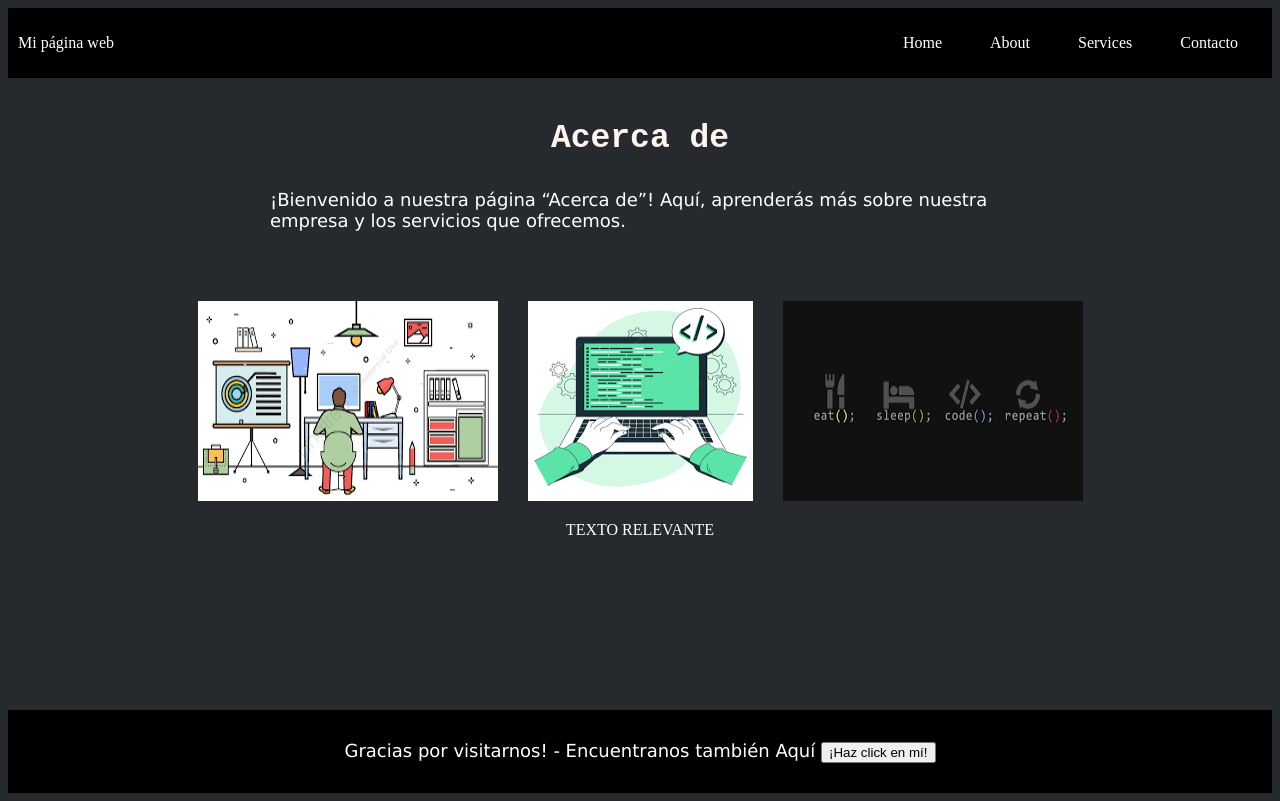
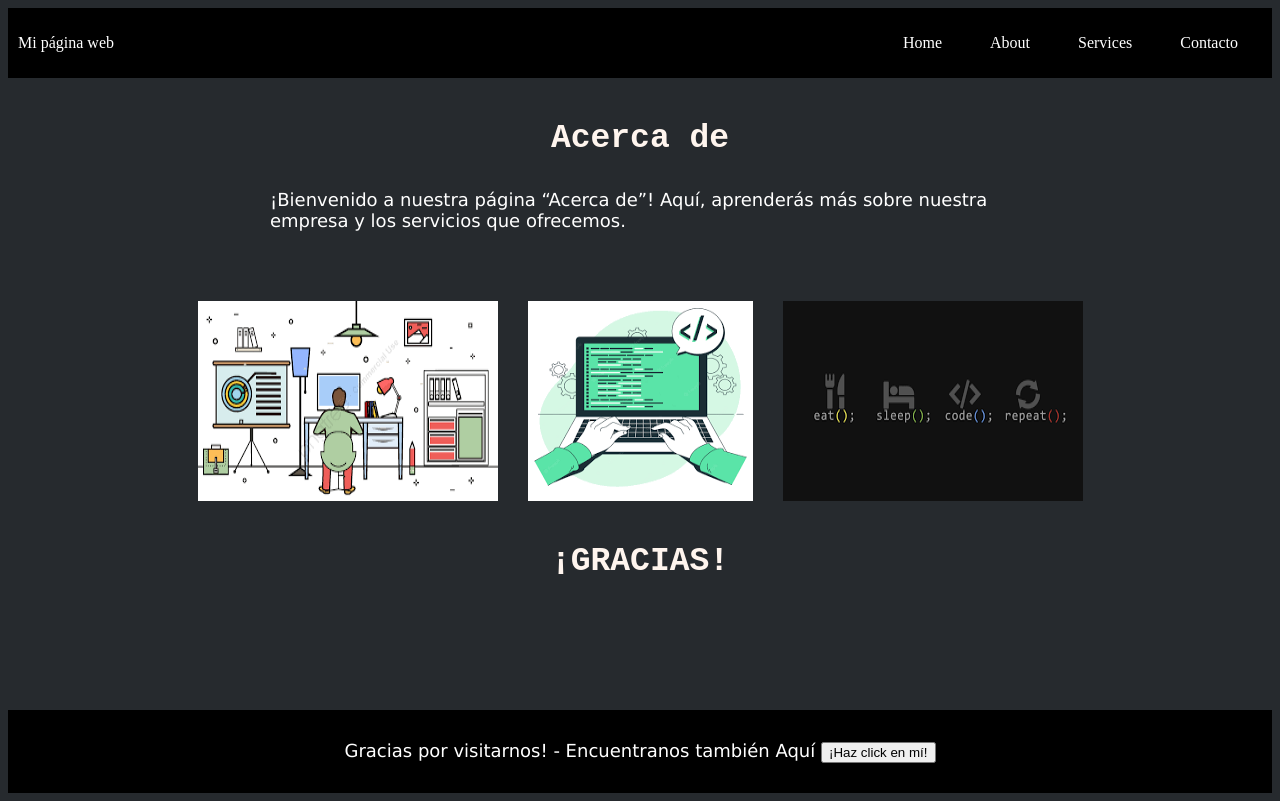
Before and after one commit to YamilaSilva/miprimerapagina, a plain HTML site: page about.html in a window 1280 px wide. Drawn offline with Linux system fonts and the light colour scheme.

Commit message:
segundo cambio en about

```diff
--- a/about.html
+++ b/about.html
@@ -32,7 +32,7 @@
                 <img height="168" width="300" src="Imagenes/imagen2.jpg" alt="Descripción de la imagen 2" />
             </div>
             <div class="greeting">
-                TEXTO RELEVANTE
+                <h1>¡GRACIAS!</h1>
             </div>
         </main>
 
```
